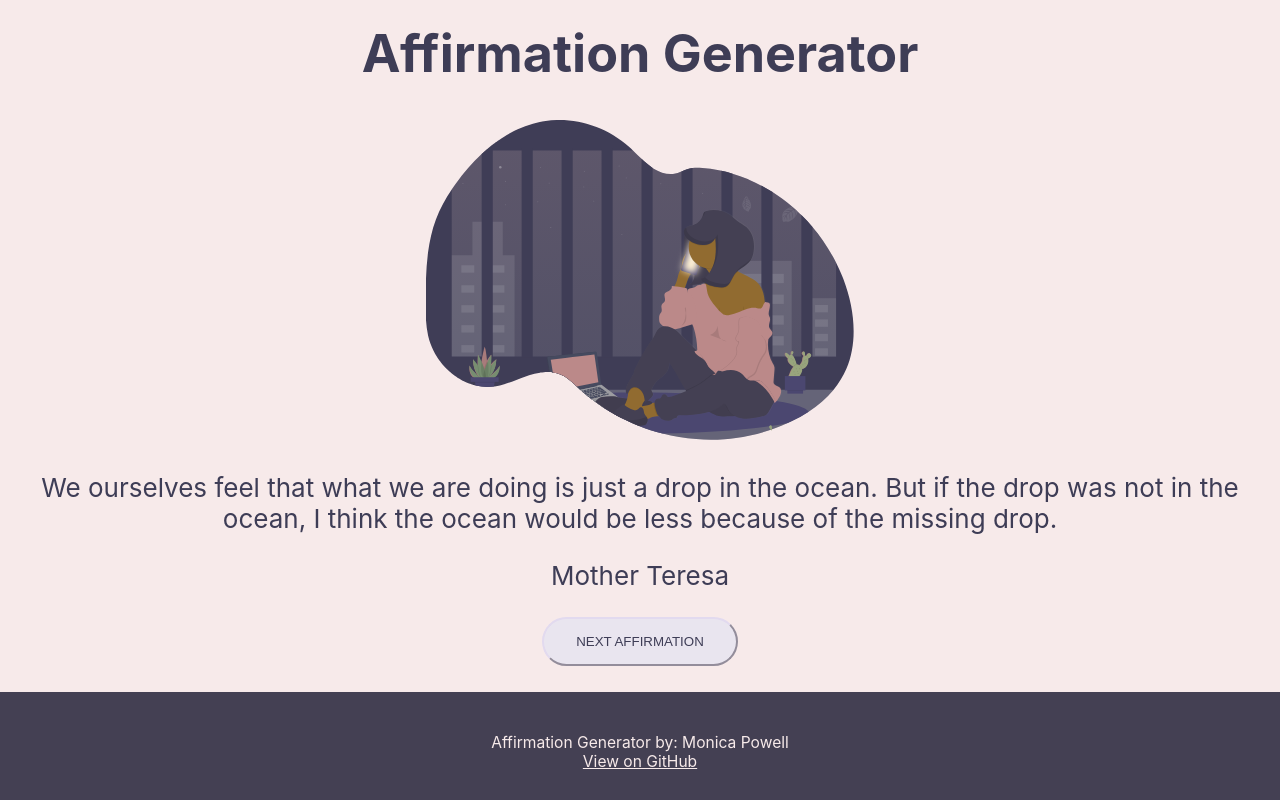
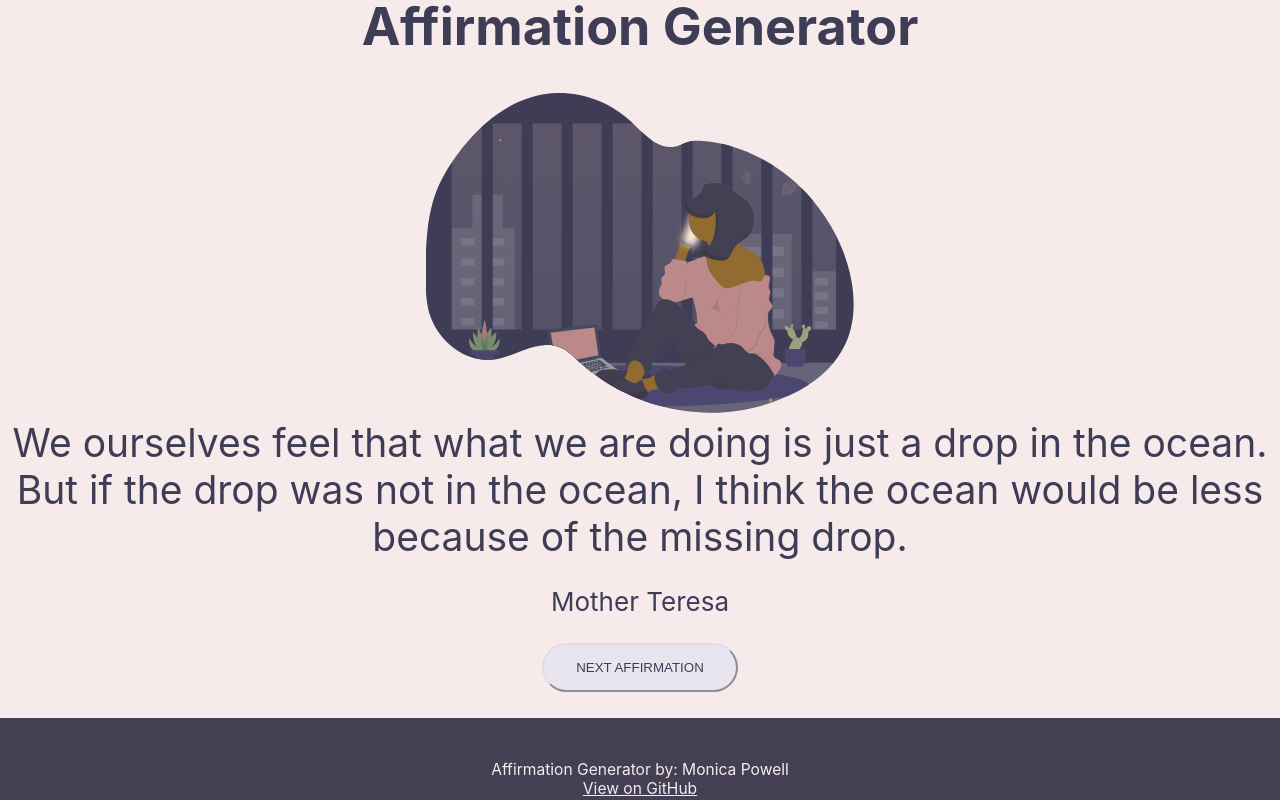
Before and after one commit to M0nica/affirmation_generator, a React (Create React App) app: page / in a window 1280 px wide. Built offline with nearby package versions, Linux system fonts and the light colour scheme.

Commit message:
re-add blockquote styles

```diff
--- a/src/App.css
+++ b/src/App.css
@@ -25,13 +25,13 @@
   color: #3e3d56;
 }
 
-blockaffirmation {
+blockquote {
   font-size: 1.5em;
   text-align: center;
   margin: 0 auto;
 }
 
-blockaffirmation:before {
+blockquote:before {
   color: #bb8989;
   content: open-affirmation;
   font-size: 2em;
@@ -39,7 +39,7 @@ blockaffirmation:before {
   margin-right: 0.25em;
   vertical-align: -0.4em;
 }
-blockaffirmation:after {
+blockquote:after {
   color: #bb8989;
   content: close-affirmation;
   font-size: 2em;
@@ -47,7 +47,7 @@ blockaffirmation:after {
   margin-left: 0.25em;
   vertical-align: -0.4em;
 }
-blockaffirmation p {
+blockquote p {
   display: inline;
 }
 
```
